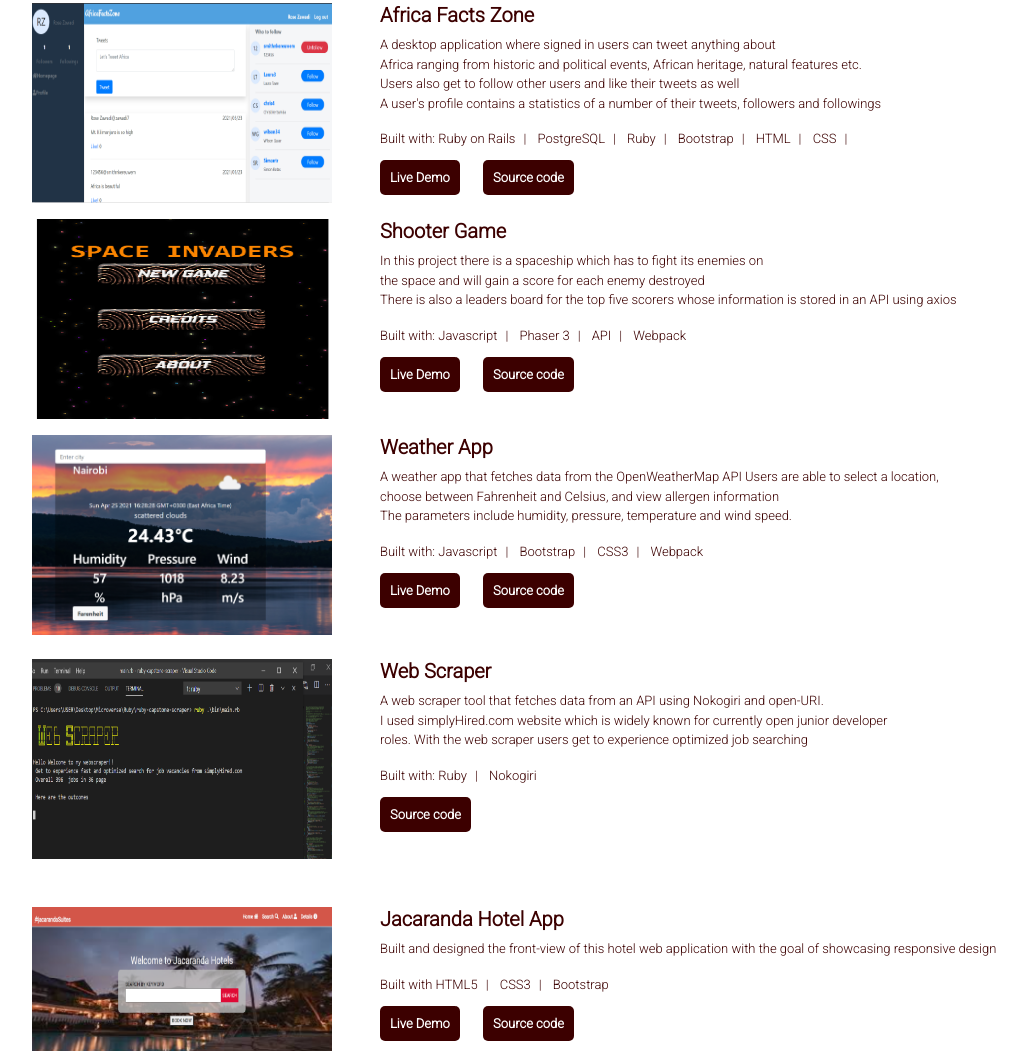
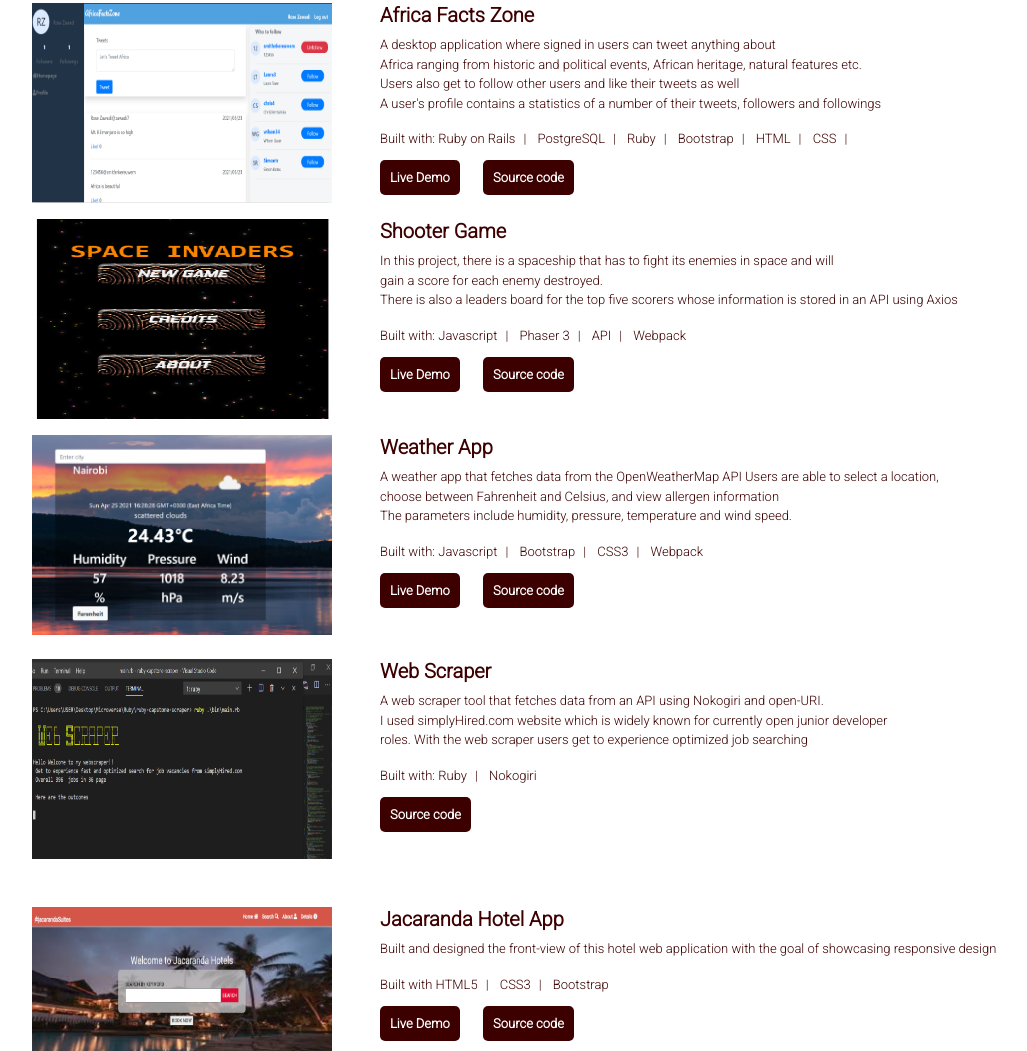
Before and after one commit to ZawadiSumba66/portfolio, a plain HTML site: page index.html in a window 1280 px wide. Shown: the part 1121-2172 px from the top of the page, without its empty margins (53-1080 px from the left). Drawn offline with nearby package versions, Linux system fonts and the light colour scheme; a web font is replaced by a local one.

Commit message:
Correct grammar in shooter game

```diff
--- a/index.html
+++ b/index.html
@@ -132,8 +132,8 @@
       </div>
         <div class="pl-5">
           <h5 class="font-weight-bold">Shooter Game</h5>
-          <p>In this project there is a spaceship which has to fight its enemies on <br> the space and will gain a score for each enemy destroyed
-            <br>There is also a leaders board for the top five scorers whose information is stored in an API using axios
+          <p>In this project, there is a spaceship that has to fight its enemies in space and will <br> gain a score for each enemy destroyed.
+            <br> There is also a leaders board for the top five scorers whose information is stored in an API using Axios
           </p>
           <span>Built with:</span>
           <span class="pr-2">Javascript</span>|
```
